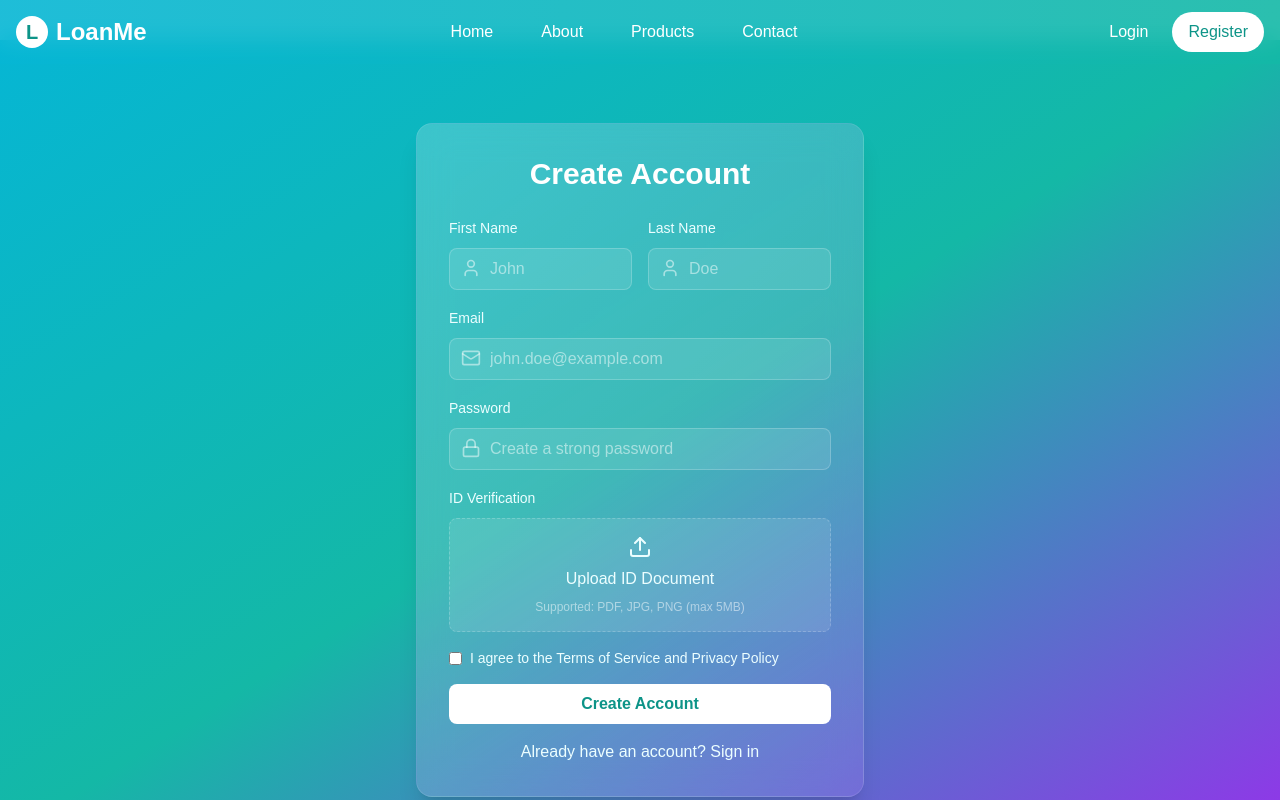
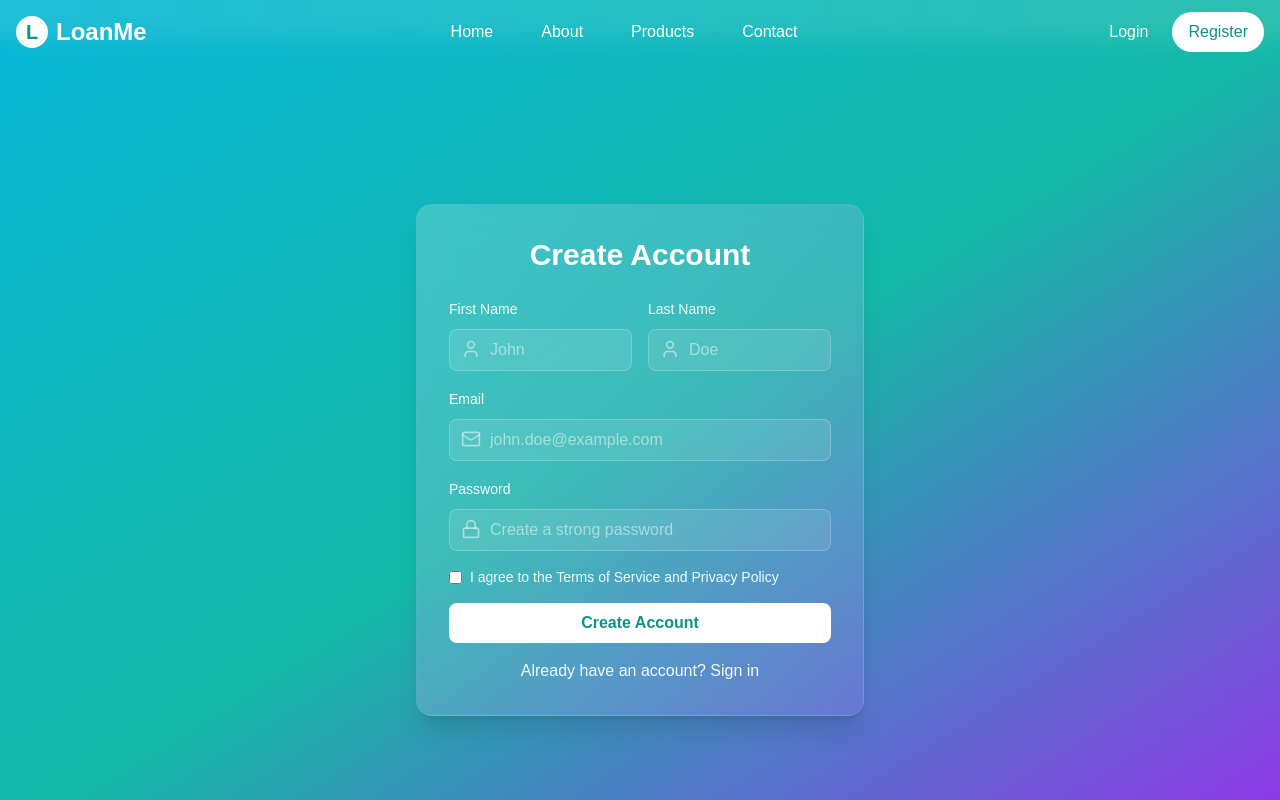
Before and after one commit to TheSoftNode/loan-me, a Next.js app: page /Register in a window 1280 px wide. Shown: the top 800 px of the page. Built offline with nearby package versions, Linux system fonts and the light colour scheme.

Commit message:
Removed Id verification from sign up form

```diff
--- a/app/(auth)/Register/page.tsx
+++ b/app/(auth)/Register/page.tsx
@@ -92,20 +92,6 @@ const RegisterPage: React.FC = () =>
                             </div>
                         </div>
 
-                        <div className="space-y-2">
-                            <label className="text-cyan-50 text-sm">ID Verification</label>
-                            <div className="relative">
-                                <button
-                                    type="button"
-                                    className="w-full bg-white/10 border border-white/20 border-dashed rounded-lg px-4 py-4 text-cyan-50 hover:bg-white/20 transition-colors flex flex-col items-center gap-2"
-                                >
-                                    <Upload className="h-6 w-6" />
-                                    <span>Upload ID Document</span>
-                                    <span className="text-xs text-white/50">Supported: PDF, JPG, PNG (max 5MB)</span>
-                                </button>
-                            </div>
-                        </div>
-
                         <div className="flex items-start space-x-2 text-sm">
                             <input type="checkbox" name="termsAccepted" className="mt-1" />
                             <label className="text-cyan-50">
--- a/app/page.tsx
+++ b/app/page.tsx
@@ -16,7 +16,7 @@ export default function Home()
               Fast, secure, and hassle-free loans at your fingertips
             </p>
             <button className="w-full sm:w-auto bg-white text-teal-600 px-6 sm:px-8 py-3 rounded-full font-semibold flex items-center justify-center mx-auto hover:bg-cyan-50 transition-colors">
-              <Link href={"/AdminDashboard"}>
+              <Link href={"/LoanApplication"}>
                 Get Started
               </Link>
               <ArrowRight className="ml-2 h-5 w-5" />
--- a/components/Dashboard/AdminDashboard/AdminDashboard.tsx
+++ b/components/Dashboard/AdminDashboard/AdminDashboard.tsx
@@ -406,7 +406,7 @@ const AdminDashboard = () =>
     );
 
     return (
-        <div className="min-h-screen bg-gray-50 p-4 pt-12">
+        <div className="min-h-screen bg-gray-50 px-5 py-12">
             {/* Top Navigation */}
             <div className="flex flex-wrap gap-4 mb-6">
                 {['overview', 'users', 'loans', 'reports'].map((tab) => (
```
